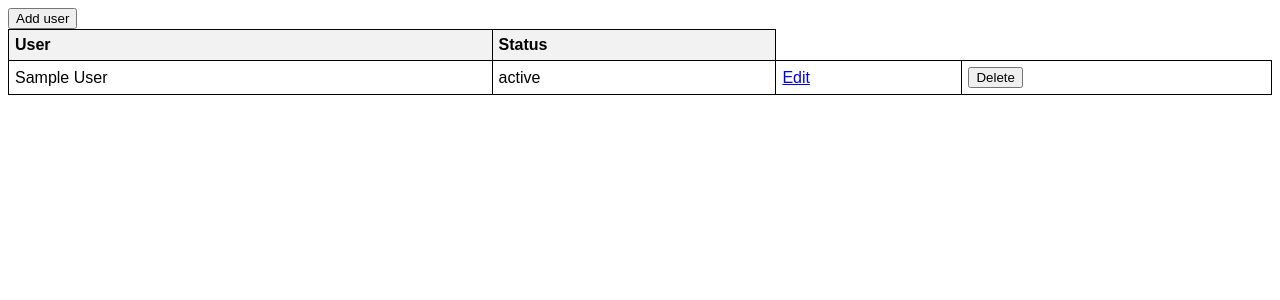
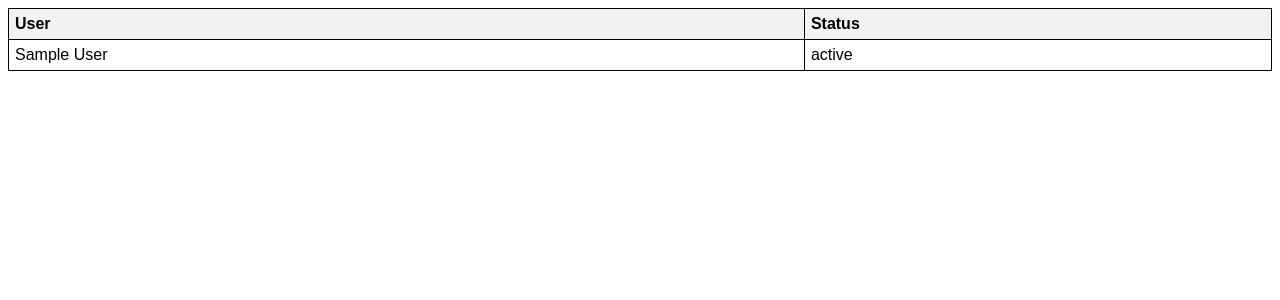
Before and after one commit to srikeerthis/user_availability, a Flask app: page / in a window 1280 px wide. Shown: the top 300 px of the page. Run offline with Flask 3, Linux system fonts and the light colour scheme; tables that the repository leaves empty hold one stand-in row (values such as "Sample post").

Commit message:
fix: restructured webpage to only view users and status

```diff
--- a/templates/index.html
+++ b/templates/index.html
@@ -6,7 +6,6 @@
     <title>User Availability</title>
   </head>
   <body>
-    <a href="{{ url_for('add_user') }}"><button>Add user</button></a>
     <table>
       <tr>
         <th>User</th>
@@ -16,23 +15,6 @@
       <tr>
         <td>{{user.name}}</td>
         <td>{{user.status}}</td>
-        <td>
-          <a href="{{ url_for('update_user', user_id=user.id) }}">Edit</a>
-        </td>
-        <td>
-          <form
-            action="{{url_for('delete_user',user_id=user.id)}}"
-            method="post"
-            ,style="display:inline;"
-          >
-            <button
-              type="submit"
-              onclick="return confirm('Are you sure you want to remove the user?');"
-            >
-              Delete
-            </button>
-          </form>
-        </td>
       </tr>
       {%endfor%}
     </table>
```
